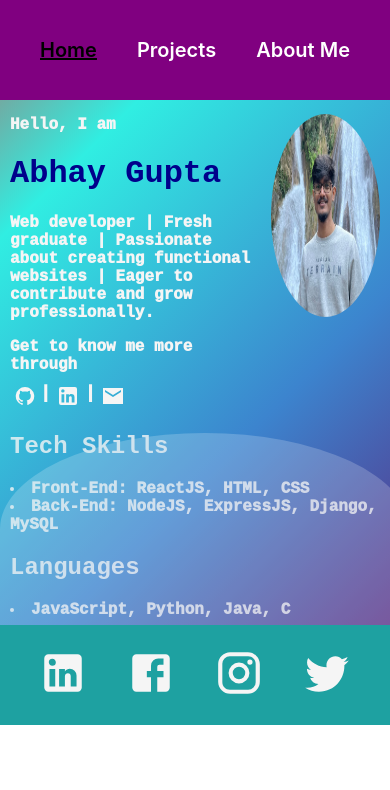
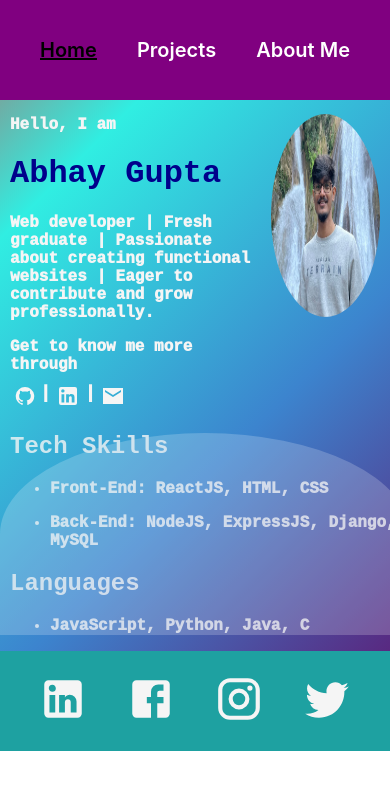
Before and after one commit to abhay299/portfolio, a React (Create React App) app: page / in a window 390 px wide. Shown: the top 790 px of the page. Built offline with nearby package versions, Linux system fonts and the light colour scheme.

Commit message:
mobile responsive updates

```diff
--- a/src/pages/home/Home.jsx
+++ b/src/pages/home/Home.jsx
@@ -36,14 +36,20 @@ const Home = () => {
 			<div className='skillContainer'>
 				<div className='skills'>
 					<h2>Tech Skills</h2>
+					<ul>
 						<li>
 							Front-End: ReactJS, HTML, CSS
 						</li>
+					</ul>
+					<ul>
 						<li>
 							Back-End: NodeJS, ExpressJS, Django, MySQL
 						</li>
+					</ul>
 					<h2>Languages</h2>
+					<ul>
 						<li>JavaScript, Python, Java, C</li>
+					</ul>
 				</div>
 			</div>
 		</div>
--- a/src/pages/home/home.css
+++ b/src/pages/home/home.css
@@ -205,7 +205,7 @@
 		color: whitesmoke;
 		background: rgb(255 255 255 / 25%);
 		border-radius: 1000% 1000% 0 0;
-		height: 12em;
+		height: auto;
 		animation: wave 10s -3s linear infinite;
 		transform: translate3d(0, 0, 0);
 		opacity: 0.8;
```
Lines whose indentation alone changed are shown as unchanged.
